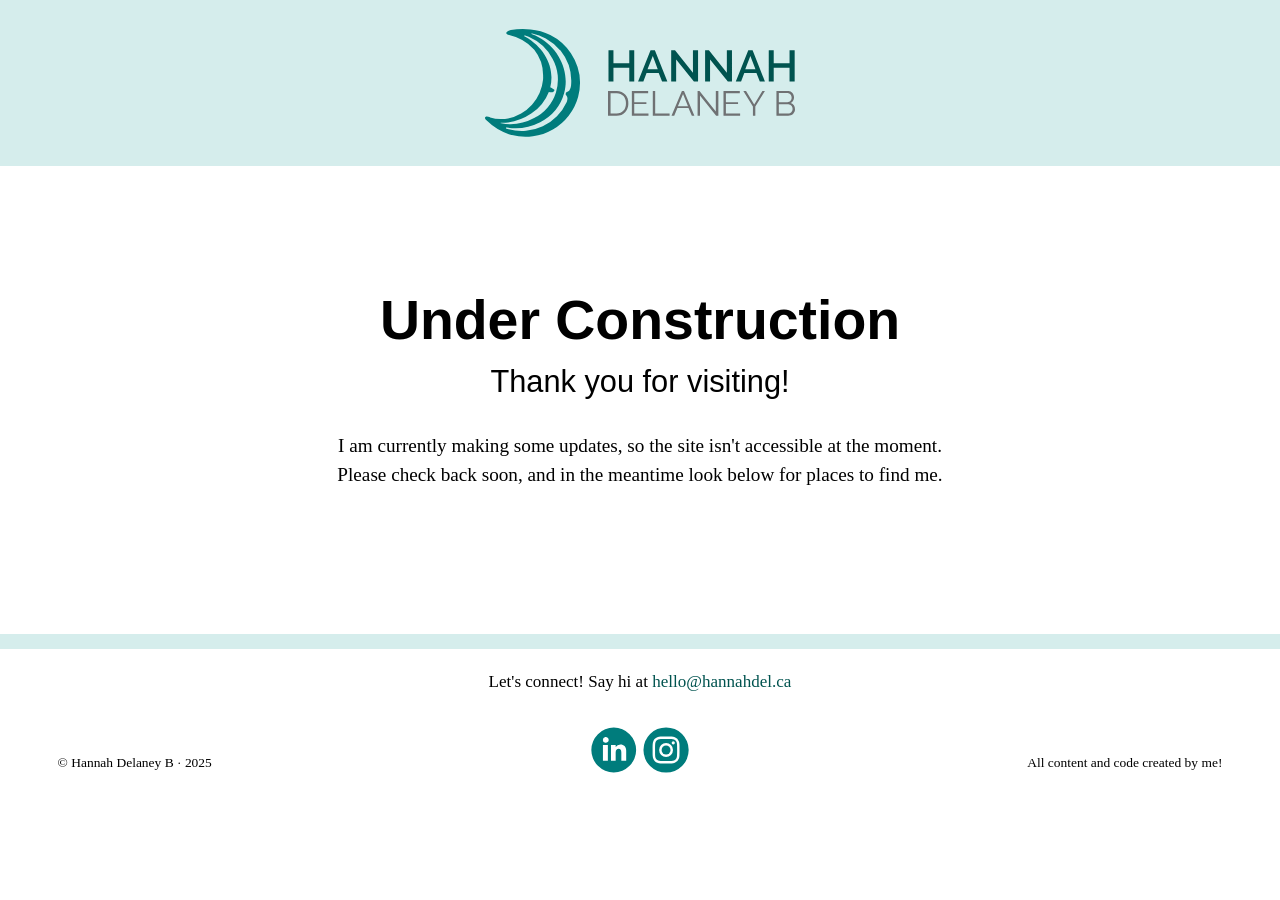
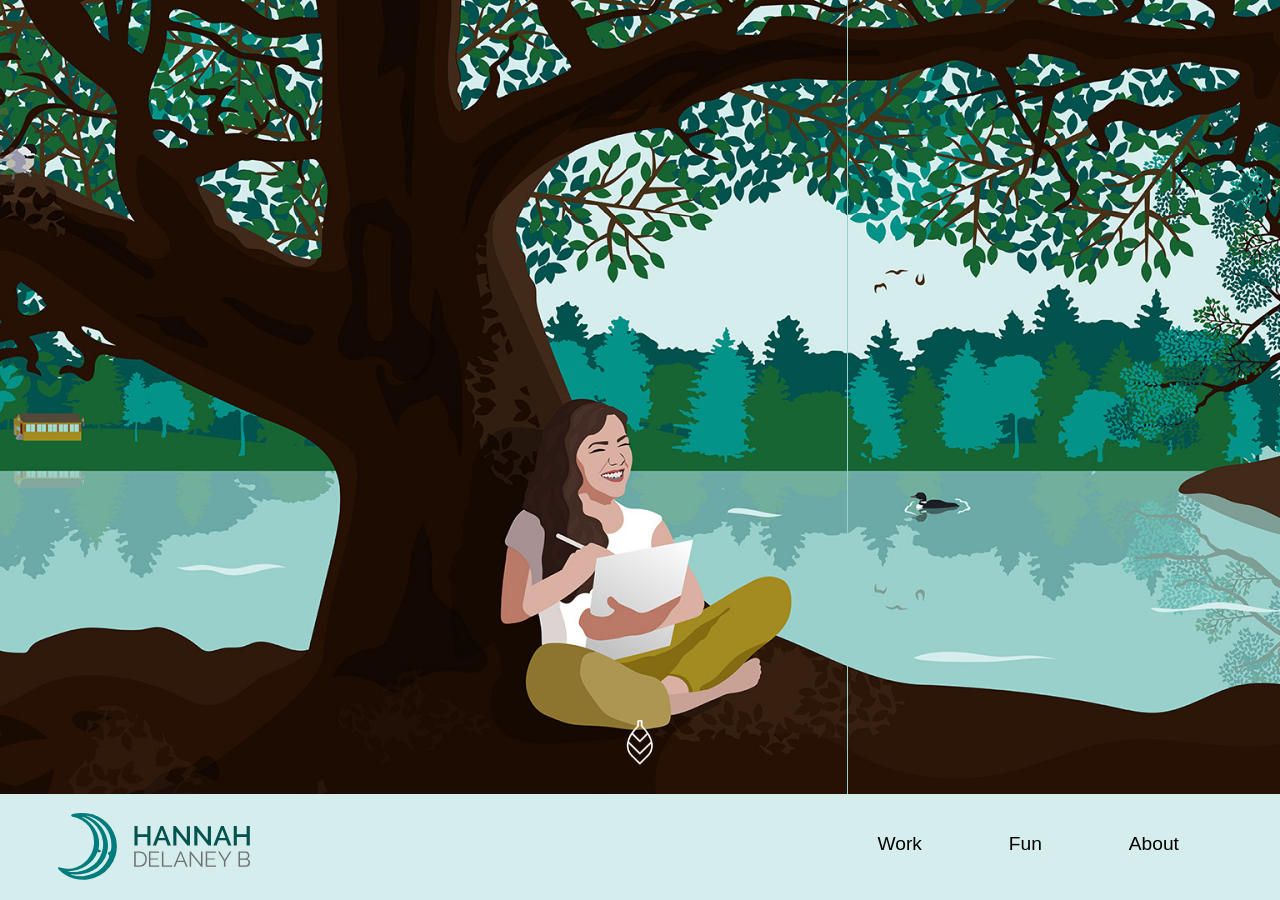
Before and after one commit to HannahDelaney/portfolio-site-2020, a Jekyll site: the page built from index.html, in a window 1280 px wide and 900 px high. Built offline with Jekyll 4.4.1, drawn with Linux system fonts in a browser that asks for light colours; some web fonts are replaced; some of the changed text lies outside the part shown.

Commit message:
Remove splash page cover, reduce some files

```diff
--- a/_includes/svg-home-banner.html
+++ b/_includes/svg-home-banner.html
@@ -1,5 +1,5 @@
 <div class="svg-banner-wrapper" title="An illustration of Hannah sitting under a tree at the edge of a lake with a cottage in the distance, drawing.">
-  <img class="svg-banner-img img-flex" src="../images/banner-update-test.svg" alt="Moving illustration of a woman sitting under a tree drawing, next to a lake with a cottage in the distance.">
+  <img class="svg-banner-img img-flex" src="../images/banner-update-test.jpg" alt="Illustration of a woman sitting under a tree drawing, next to a lake with a cottage in the distance.">
 </div>
 <div class="relative">
   <a class="pin-cb" href="#header" aria-label="Click to scroll down">
--- a/home.html
+++ b/index.html
@@ -20,7 +20,7 @@ display-img: /images/banner.svg
   {% endfor %}
 </section>
 <div class="h2-home tight-edges pad-b-2">
-  <img class="push img-flex" src="{{site.baseurl}}/images/lil-guy-2.gif" alt="Strange purple creature with bushy hair peeks out of a round hole containing a moving galaxy, staring in curiousity before being startled and hiding again.">
+  <img class="push img-flex" src="{{site.baseurl}}/images/lil-guy-2-lossy.gif" alt="Strange purple creature with bushy hair peeks out of a round hole containing a moving galaxy, staring in curiousity before being startled and hiding again.">
   <h2 class="font-normal">Just for Fun</h2>
   <p class="gutter">Sometimes I do projects just for the fun of it. I might be looking for inspiration, or interested in trying something new.</p>
   {% include btn-ghost.html class="push-2" link="/fun/" btn="Check it out!" %}
--- a/index.md
+++ /dev/null
@@ -1,7 +0,0 @@
----
-layout: welcome-message
-title: Under Construction
-banner: logo.svg
-banner-alt: Hannah Del Design Logo.
-bg-color: "var(--color-d-teal-lightest)"
----
--- a/splash.html
+++ /dev/null
@@ -1,14 +0,0 @@
----
-layout: default
-title: Under Construction
-seo-description: She's gone! Come back soon.
-permalink: splash.html
-display-img: /images/404.svg
----
-<div class="relative banner404" title="An illustration of a pen, paper and bag sitting under a tree at nighttime, at the edge of a lake with a cottage in the distance that has a single light on.">
-  <div class="contain404">
-    <h1 class="tenamega push-1-2 normal"><span class="bold ">Under Construction</h1>
-    <p class="milli pad-t-1-4"><b>Thanks for visiting my website! </b>I am currently making some updates, so the site isn't accessible at the moment. Please check back soon, and in the meantime check out my instagram:</p>
-    <a class="btn btn-main" href="https://www.instagram.com/hannahdeldesign/">@hannahdeldesign</a>
-  </div>
-</div>
```
Also changed, not shown: _galleries/motion.md (+2 -2 lines), images/banner-update-test.jpg (added), 4 other files.
